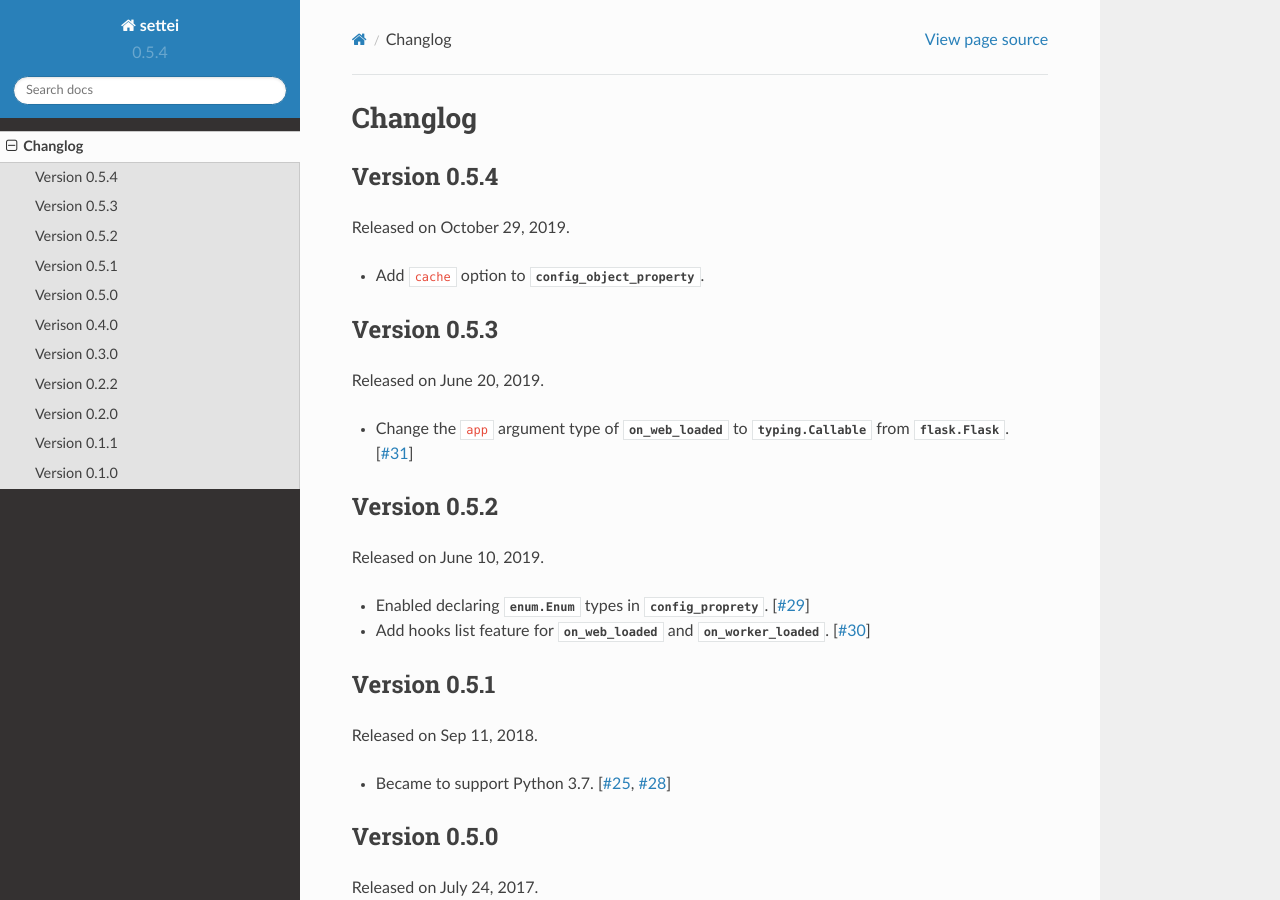
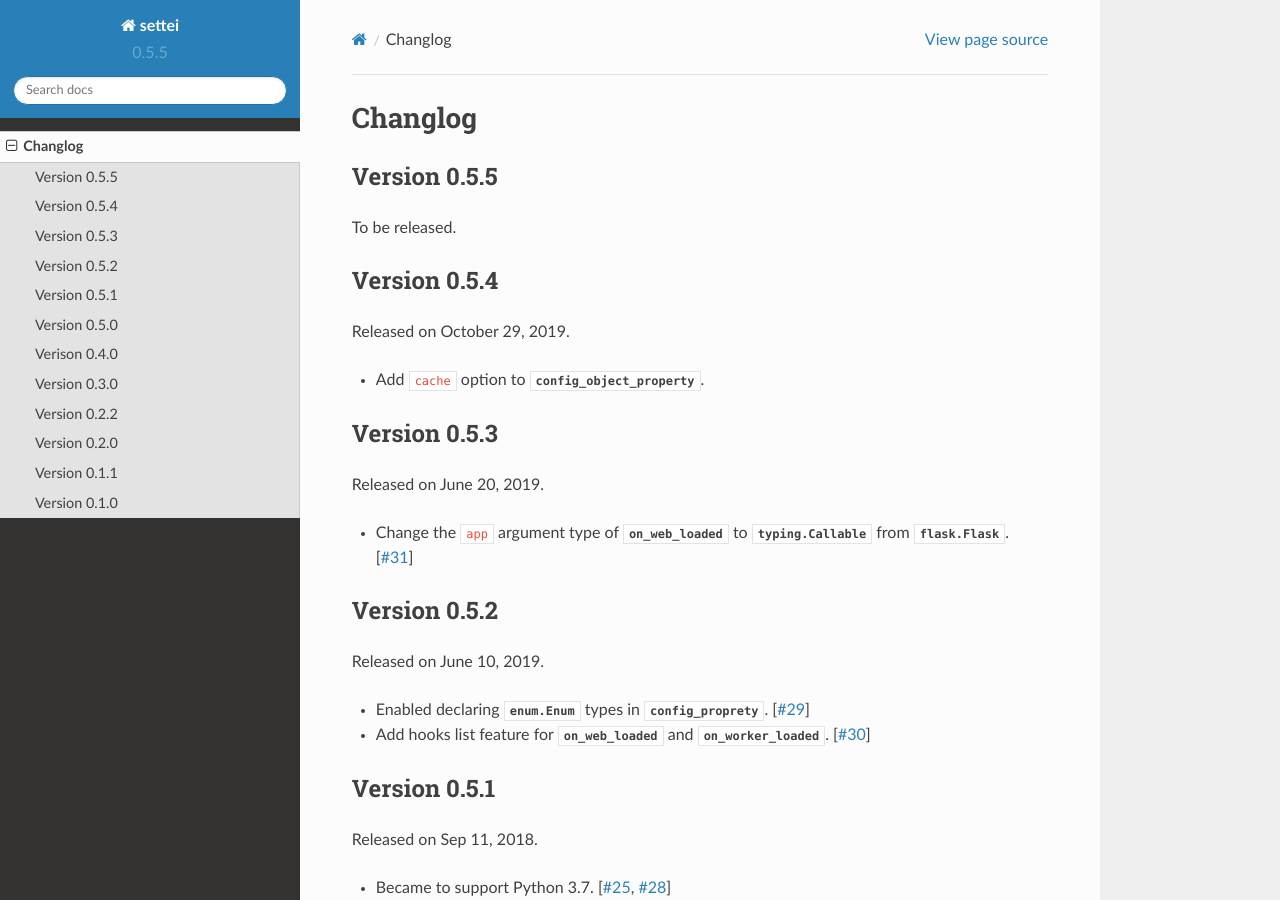
Before and after one commit to spoqa/settei, a Sphinx documentation site: the page built from docs/changes.rst, in a window 1280 px wide and 900 px high. Built offline with Sphinx 7.4.7 and the Read the Docs theme 2.0.0, drawn with Linux system fonts in a browser that asks for light colours.

Commit message:
Version bump 0.5.5

```diff
--- a/docs/changes.rst
+++ b/docs/changes.rst
@@ -1,5 +1,11 @@
 Changlog
 ========
+
+Version 0.5.5
+-------------
+
+To be released.
+
 
 Version 0.5.4
 -------------
--- a/settei/version.py
+++ b/settei/version.py
@@ -7,7 +7,7 @@
 
 #: (:class:`typing.Tuple`\ [:class:`int`, :class:`int`, :class:`int`])
 #: The triple of version numbers e.g. ``(1, 2, 3)``.
-VERSION_INFO = (0, 5, 4)
+VERSION_INFO = (0, 5, 5)
 
 #: (:class:`str`) The version string e.g. ``'1.2.3'``.
 VERSION = '{}.{}.{}'.format(*VERSION_INFO)
```
